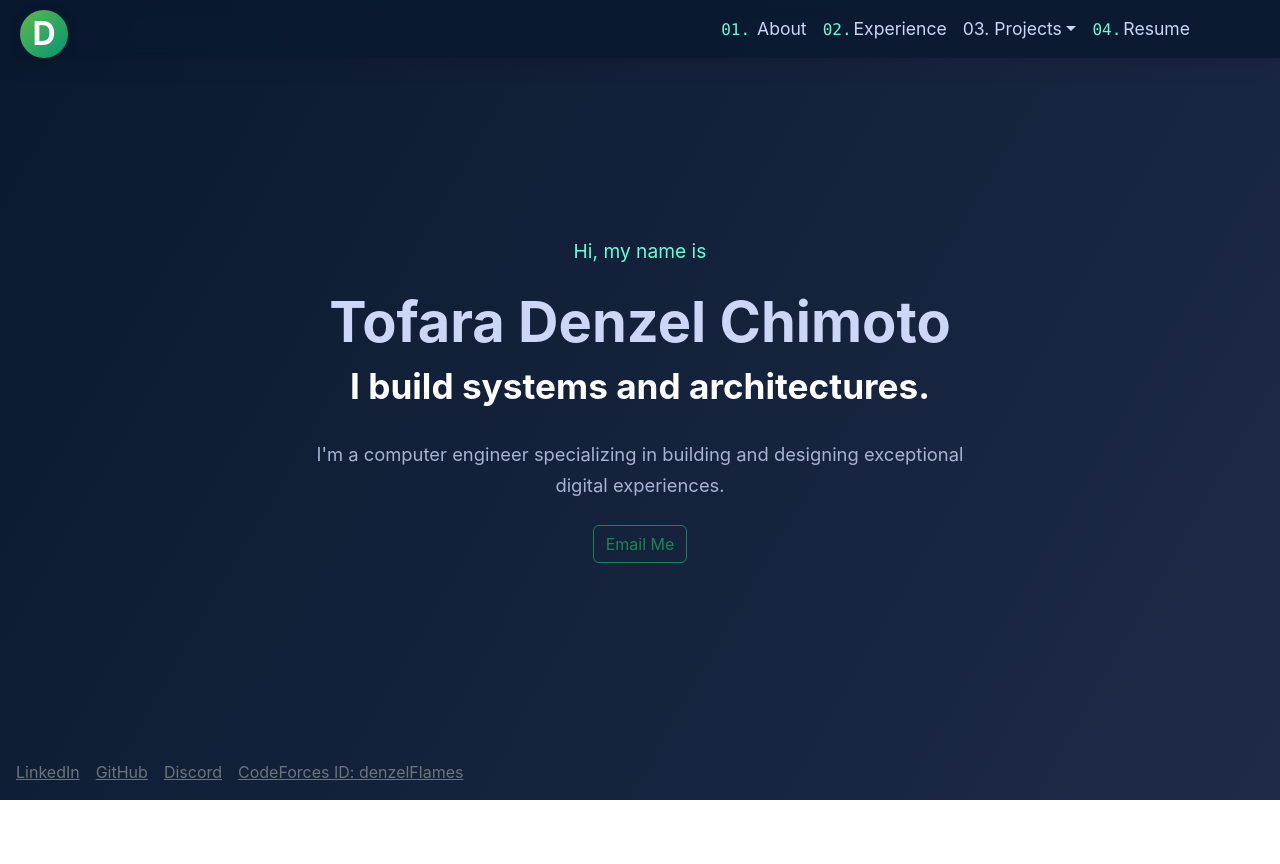
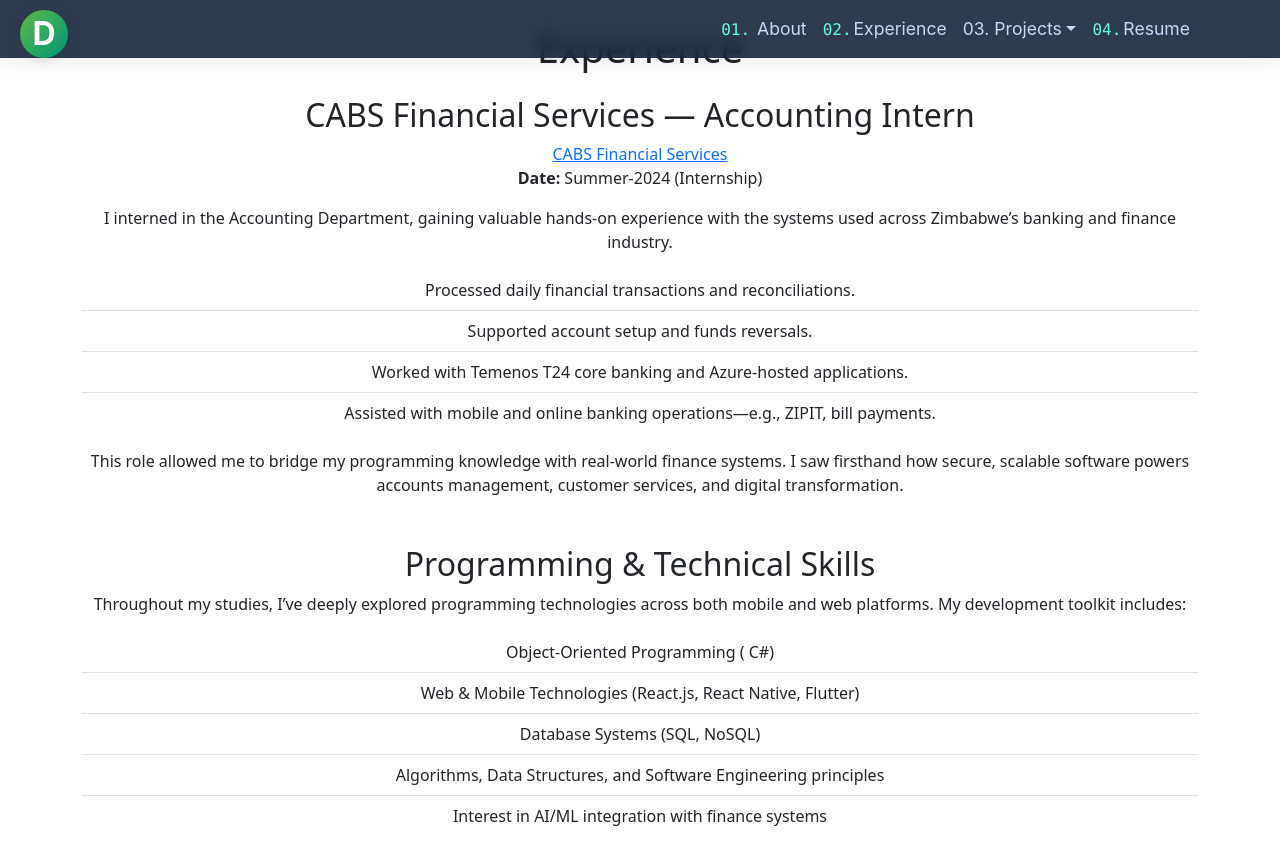
Before and after one commit to Denzel-Chimoto/portfolio, a React (Vite) app: page /experience in a window 1280 px wide. Before the commit this address led to /. Shown: the top 864 px of the page. Before the commit the page ends 800 px from the top, so only its background shows below. Built offline with nearby package versions, Linux system fonts and the light colour scheme.

Commit message:
Added Bootstrap styles to the experience page

```diff
--- a/src/App.jsx
+++ b/src/App.jsx
@@ -9,6 +9,7 @@ import NRZBook from './pages/pages/nrzbooking';
 import ProfitPredictor from './pages/pages/profit-predictor';
 import UnderConstruction from './components/UnderConstruction';
 import About from './pages/pages/About';
+import Experience from './pages/pages/Experience';
 
 function App() {
   return (
@@ -23,6 +24,7 @@ function App() {
           <Route path="/nrzbooking" element={<NRZBook/>}/>
           <Route path="/profpredictor" element={<ProfitPredictor/>}/>
           <Route path="/about" element={<About/>}/>
+          <Route path="/experience" element={<Experience/>}/>
 
 
         </Routes>
--- a/src/components/NavBar.jsx
+++ b/src/components/NavBar.jsx
@@ -12,7 +12,7 @@ function CollapsibleExample() {
         <Navbar.Collapse id="responsive-navbar-nav">
           <Nav className="ms-auto">
             <Nav.Link href="/about"><span className='number-tag'>01.</span> About</Nav.Link>
-            <Nav.Link href="#experience"> <span className='number-tag'>02.</span>Experience</Nav.Link>
+            <Nav.Link href="/experience"> <span className='number-tag'>02.</span>Experience</Nav.Link>
 
             <NavDropdown title="03. Projects" id="collapsible-nav-dropdown">
               <NavDropdown.Item href="/smartpharm">Smart Pharmacy Network</NavDropdown.Item>
--- /dev/null
+++ b/src/pages/pages/Experience.jsx
@@ -0,0 +1,45 @@
+import React from "react";
+//import "../styles/Experience.css"; // Optional styling
+
+function Experience() {
+  return (
+    <div className="container py-4">
+      <h1 className="mb-4">Experience</h1>
+
+      <section className="mb-5">
+        <h2>CABS Financial Services — Accounting Intern</h2>
+        <a href="https://www.cabs.co.zw/" target="_blank" rel="noopener noreferrer">
+          CABS Financial Services
+        </a>
+        <p><strong>Date:</strong> Summer‑2024 (Internship)</p>
+        <p>I interned in the Accounting Department, gaining valuable hands‑on experience with the systems used across Zimbabwe’s banking and finance industry.</p>
+        <ul className="list-group list-group-flush mb-3">
+          <li className="list-group-item">Processed daily financial transactions and reconciliations.</li>
+          <li className="list-group-item">Supported account setup and funds reversals.</li>
+          <li className="list-group-item">Worked with Temenos T24 core banking and Azure‑hosted applications.</li>
+          <li className="list-group-item">Assisted with mobile and online banking operations—e.g., ZIPIT, bill payments.</li>
+        </ul>
+        <p>
+          This role allowed me to bridge my programming knowledge with real-world finance systems. I saw firsthand how secure, scalable software powers
+          accounts management, customer services, and digital transformation.
+        </p>
+      </section>
+
+      <section>
+        <h2>Programming & Technical Skills</h2>
+        <p>
+          Throughout my studies, I’ve deeply explored programming technologies across both mobile and web platforms. My development toolkit includes:
+        </p>
+        <ul className="list-group list-group-flush mb-3">
+          <li className="list-group-item">Object-Oriented Programming ( C#)</li>
+          <li className="list-group-item">Web & Mobile Technologies (React.js, React Native, Flutter)</li>
+          <li className="list-group-item">Database Systems (SQL, NoSQL)</li>
+          <li className="list-group-item">Algorithms, Data Structures, and Software Engineering principles</li>
+          <li className="list-group-item">Interest in AI/ML integration with finance systems</li>
+        </ul>
+      </section>
+    </div>
+  );
+}
+
+export default Experience;
```
